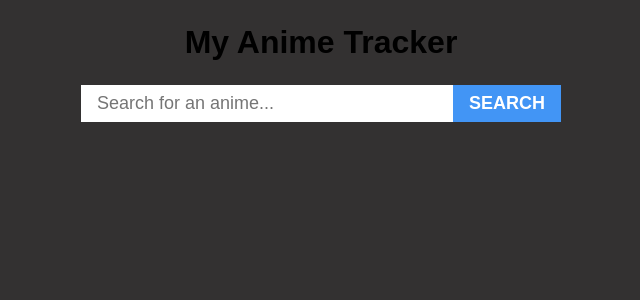
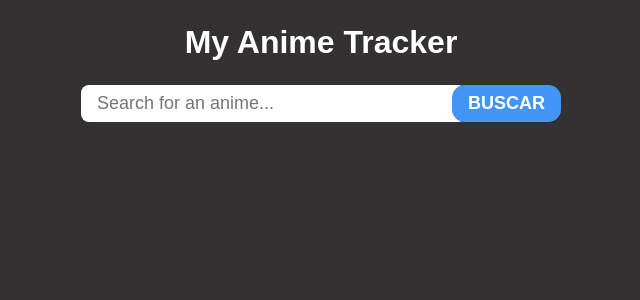
Before and after one commit to Alexxmfs/anime_tracker, a Vue app: page / in a window 1280 px wide. Shown: the top 300 px of the page, without its empty margins (319-959 px from the left). Built offline with nearby package versions, Linux system fonts and the light colour scheme.

Commit message:
succesful✔

```diff
--- a/index.html
+++ b/index.html
@@ -4,7 +4,7 @@
     <meta charset="UTF-8" />
     <link rel="icon" type="image/svg+xml" href="/vite.svg" />
     <meta name="viewport" content="width=device-width, initial-scale=1.0" />
-    <title>My Pokemon Traker</title>
+    <title>My Animes</title>
   </head>
   <body>
     <div id="app"></div>
--- a/src/App.vue
+++ b/src/App.vue
@@ -58,16 +58,17 @@ onMounted(() => {
 
 <template>
   <main>
-    <h1>My Anime Tracker</h1>
+    <h1 class="titleAnime">My Anime Tracker</h1>
 
     <form @submit.prevent="searchAnime">
       <input
         type="text"
+        class="inputSearch"
         placeholder="Search for an anime..."
         v-model="query"
         @input="handleInput"
       />
-      <button type="submit" class="button">Search</button>
+      <button type="submit" class="button">Buscar</button>
     </form>
 
     <div class="results" v-if="search_results.length > 0">
@@ -169,6 +170,7 @@ form input {
   font-weight: 700;
   text-transform: uppercase;
   transition: 0.4s;
+  border-radius: 0.8rem;
 }
 
 .button:hover {
@@ -266,4 +268,13 @@ form input {
 .anime .button:last-of-type {
   margin-right: 0;
 }
+
+.inputSearch {
+  border-radius: 0.5rem;
+  margin-right: -0.9rem;
+}
+
+.titleAnime {
+  color: #FFF;
+}
 </style>
```
